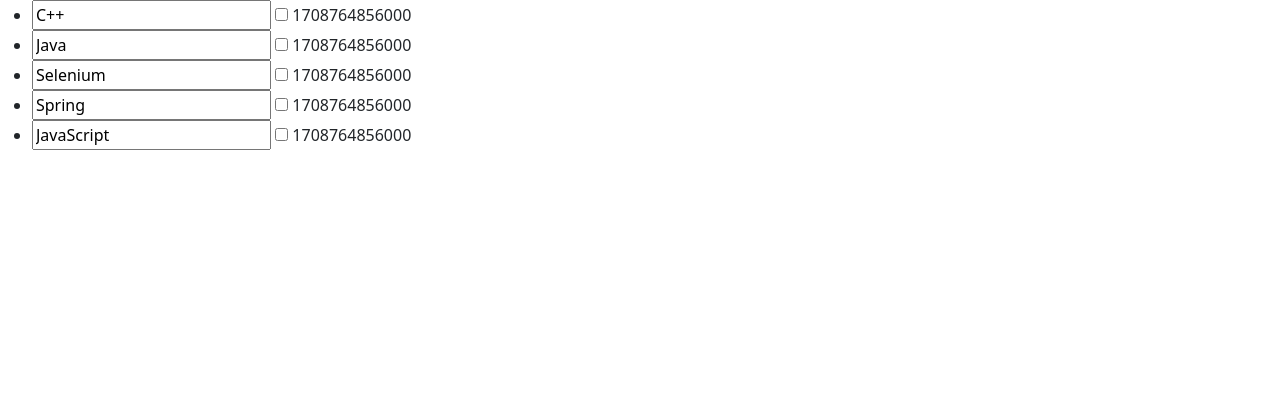
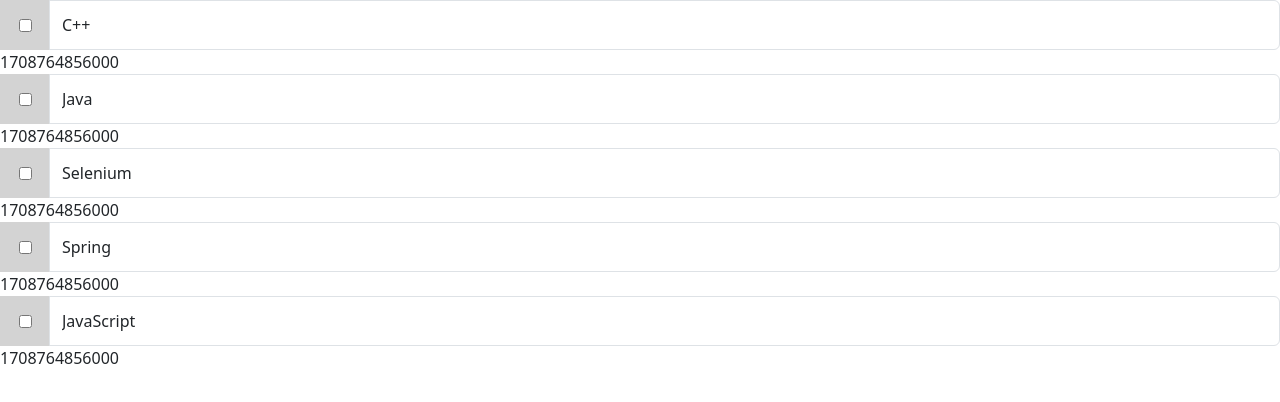
Before and after one commit to daily1313/TodoList, a website: page index.html in a window 1280 px wide. Drawn offline with nearby package versions, Linux system fonts and the light colour scheme; files that its build step writes are made by us from their sources.

Commit message:
refactor: Apply bootstrap to modify the design

```diff
--- a/index.html
+++ b/index.html
@@ -3,15 +3,19 @@
   <head>
     <link rel="stylesheet" href="node_modules/bootstrap/dist/css/bootstrap.min.css">
     <script src="node_modules/angular/angular.min.js"></script>
-    <link href="Styles.css" rel="stylesheet" />
+    <link href="css/Styles.css" rel="stylesheet" />
     <script src="js/script.js"></script>
   </head>
   <body ng-app="todo" ng-controller="TodoCtrl">
-    <ul>
+    <ul class="list-unstyled">
       <li ng-repeat="todo in todos">
-      <input type="text" ng-model="todo.title">
-      <input type="checkbox" ng-model="todo.completed">
-      <date>{{todo.createdAt}}</date>
+        <div class="input-group">
+        <span class="input-group-addon">
+          <input type="checkbox" ng-model="todo.completed">
+        </span>
+        <input type="text" class="form-control" ng-model="todo.title">
+        </div>
+        <date>{{todo.createdAt}}</date>
       </li>
     </ul>
   </body>
```
